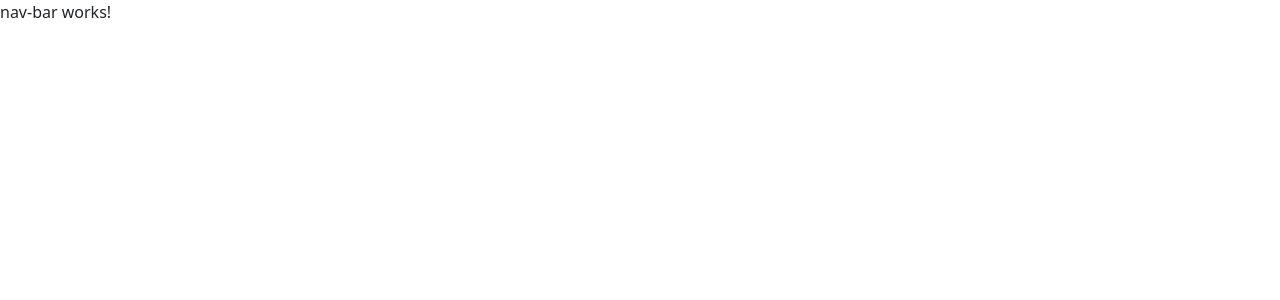
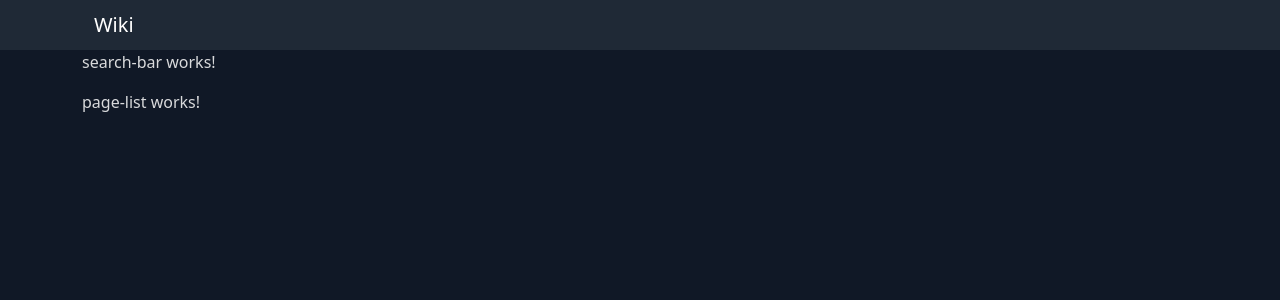
Before and after one commit to luc-dev10/angular-wiki-app, an Angular app: page / in a window 1280 px wide. Shown: the top 300 px of the page. Built offline with nearby package versions, Linux system fonts and the light colour scheme.

Commit message:
add stylying for navbar and add module for wiki

```diff
--- a/src/app/app.component.html
+++ b/src/app/app.component.html
@@ -1 +1 @@
-<app-nav-bar></app-nav-bar>
+<div><app-nav-bar></app-nav-bar> <app-wiki></app-wiki></div>
--- a/src/app/app.module.ts
+++ b/src/app/app.module.ts
@@ -3,10 +3,11 @@ import { BrowserModule } from '@angular/platform-browser';
 
 import { AppComponent } from './app.component';
 import { NavBarComponent } from './nav-bar/nav-bar.component';
+import { WikiModule } from './wiki/wiki.module';
 
 @NgModule({
   declarations: [AppComponent, NavBarComponent],
-  imports: [BrowserModule],
+  imports: [BrowserModule, WikiModule],
   providers: [],
   bootstrap: [AppComponent],
 })
--- a/src/app/nav-bar/nav-bar.component.html
+++ b/src/app/nav-bar/nav-bar.component.html
@@ -1 +1,7 @@
-<p>nav-bar works!</p>
+<div class="bg-dark-grey">
+  <nav class="container navbar navbar-expand-lg">
+    <div class="container-fluid">
+      <p class="navbar-brand mb-0 h1 text-light-grey">Wiki</p>
+    </div>
+  </nav>
+</div>
--- a/src/app/wiki/search-bar/search-bar.component.ts
+++ b/src/app/wiki/search-bar/search-bar.component.ts
@@ -3,13 +3,10 @@ import { Component, OnInit } from '@angular/core';
 @Component({
   selector: 'app-search-bar',
   templateUrl: './search-bar.component.html',
-  styleUrls: ['./search-bar.component.css']
+  styleUrls: ['./search-bar.component.css'],
 })
 export class SearchBarComponent implements OnInit {
+  constructor() {}
 
-  constructor() { }
-
-  ngOnInit(): void {
-  }
-
+  ngOnInit(): void {}
 }
--- a/src/app/wiki/wiki.component.html
+++ b/src/app/wiki/wiki.component.html
@@ -1 +1,4 @@
-<p>wiki works!</p>
+<div class="container">
+  <app-search-bar></app-search-bar>
+  <app-page-list></app-page-list>
+</div>
--- a/src/styles.css
+++ b/src/styles.css
@@ -1,2 +1,15 @@
 /* You can add global styles to this file, and also import other style files */
 @import "bootstrap/dist/css/bootstrap.min.css";
+
+body {
+  background-color: #101826;
+  color: #d9dadc;
+}
+
+.bg-dark-grey {
+  background-color: #1f2936;
+}
+
+.text-light-grey {
+  color: white;
+}
```
Also changed, not shown: src/app/wiki/wiki.module.ts (+3 -7 lines).
